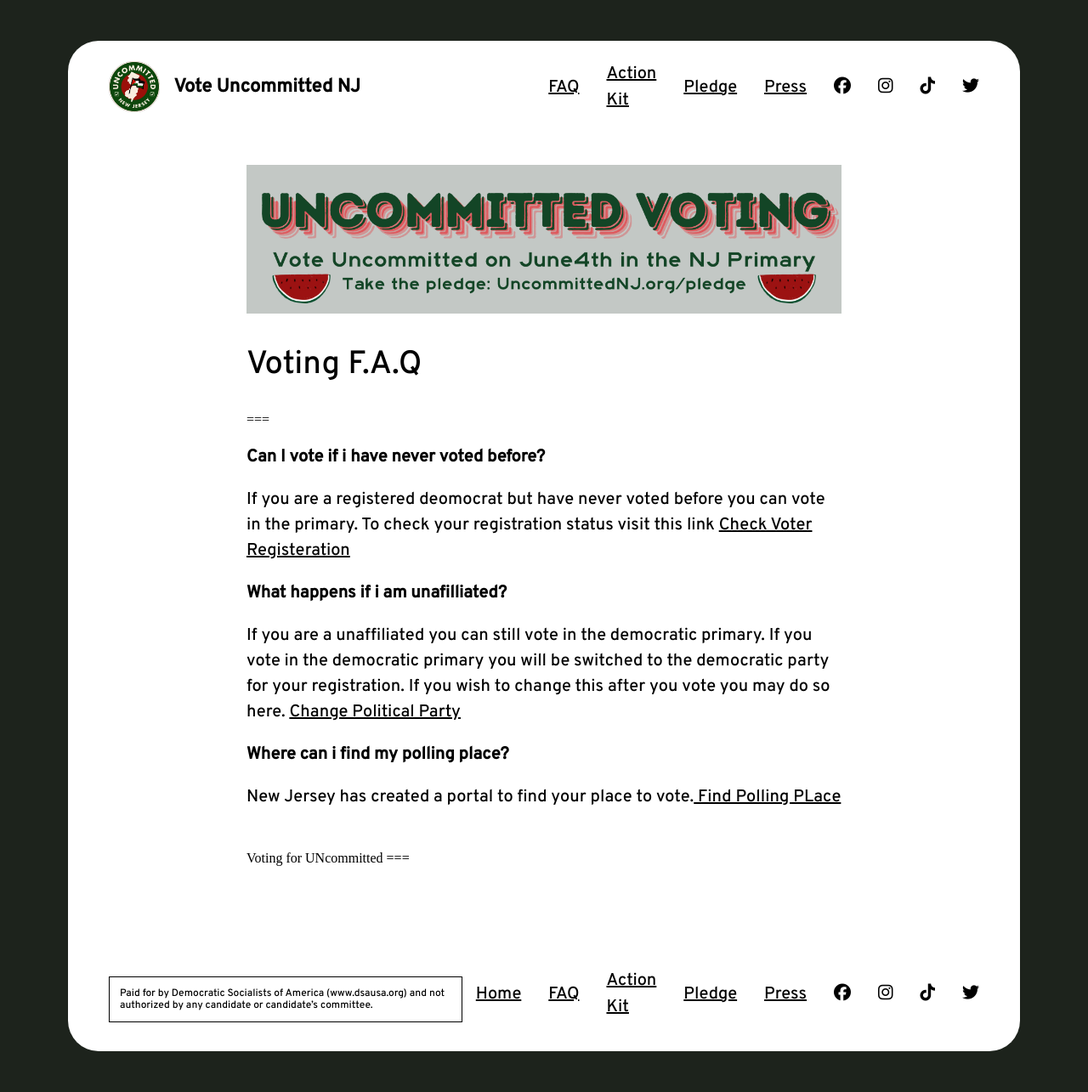
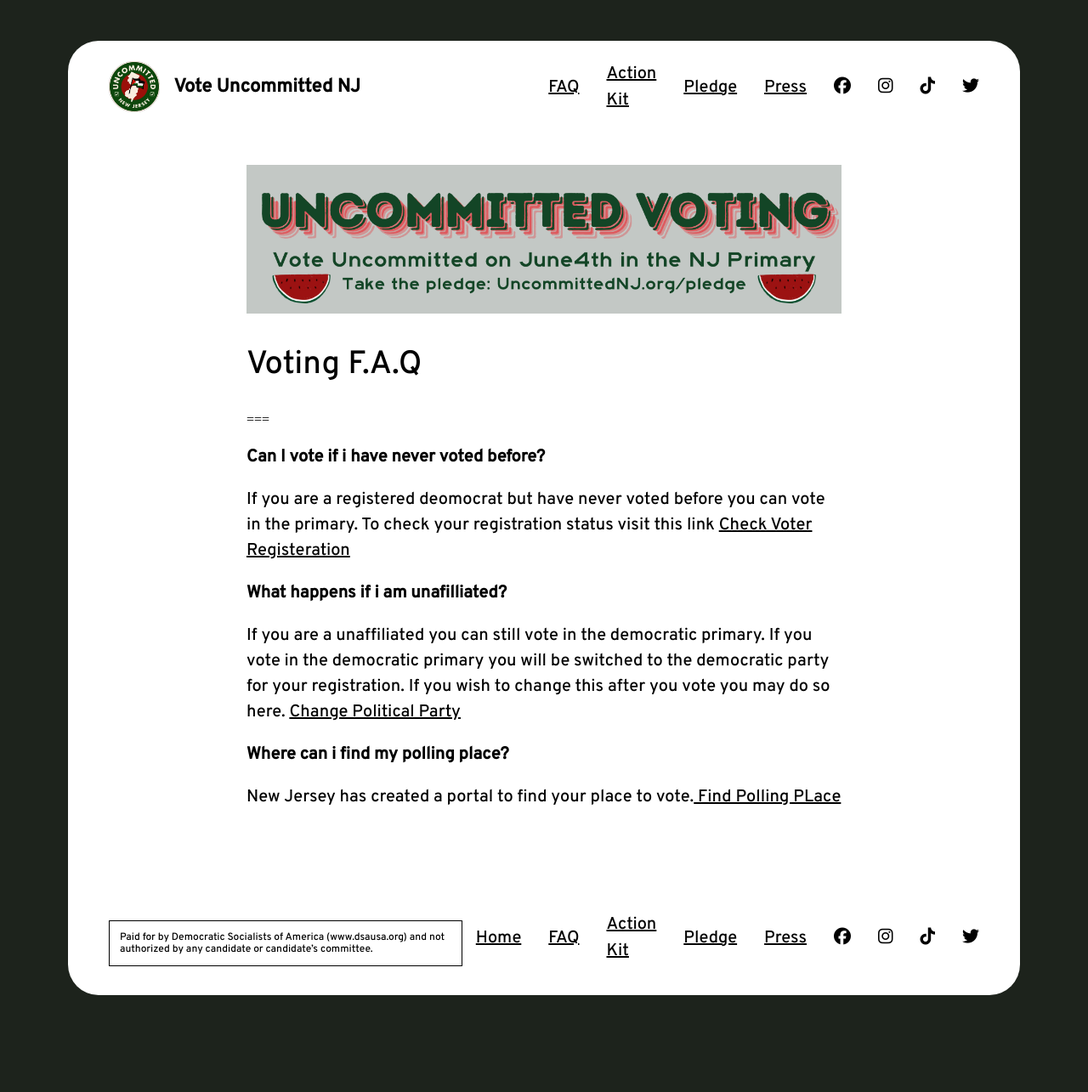
Before and after one commit to dsa-ntc/uncommittednj.org, a Jekyll site: the page built from voting.html, in a window 1280 px wide. Shown: the whole page at 85% size. Built offline with Jekyll 4.4.1, drawn with Linux system fonts in a browser that asks for light colours; nearby versions of some CDN libraries; comment, search, counter and statistics services are not loaded; after the commit the page ends 1219 px from its top, so only the background shows below that.

Commit message:
Update voting.html

```diff
--- a/voting.html
+++ b/voting.html
@@ -27,6 +27,3 @@ href=https://voter.svrs.nj.gov/register> Change Political Party</a></p>
 href=https://nj.gov/state/elections/vote-polling-location.shtml> Find Polling PLace</a></p>
 
   </div>
-
-Voting for UNcommitted
-===
```
